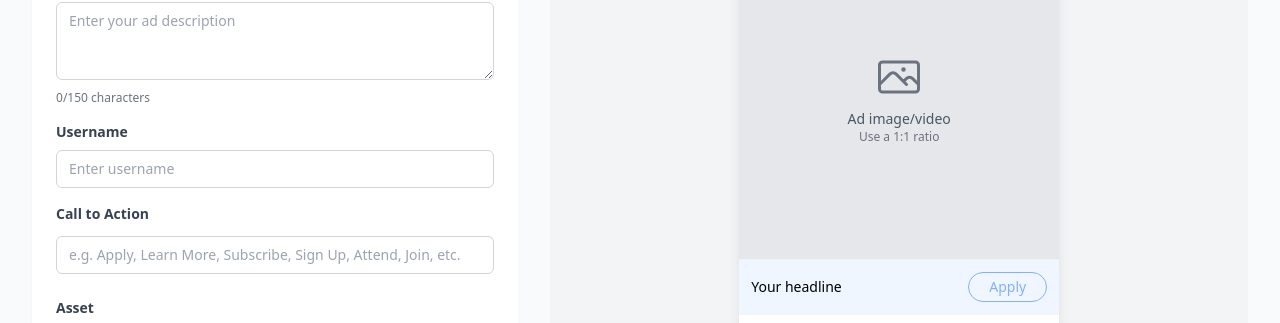
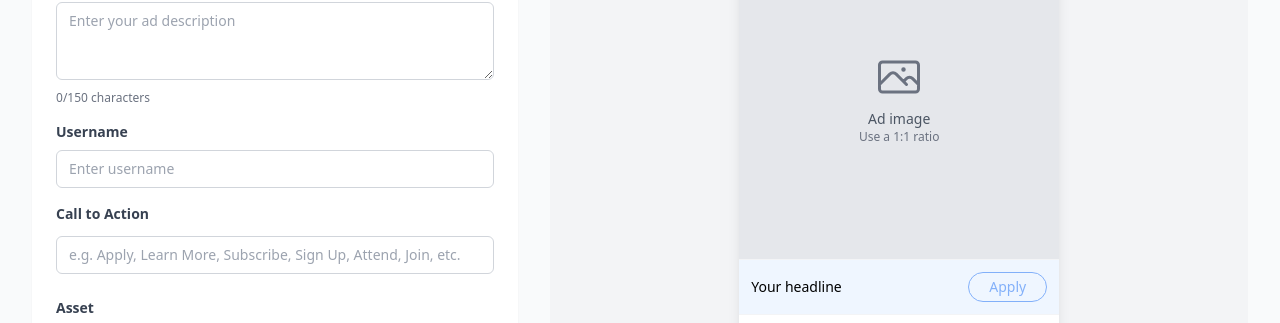
Before and after one commit to kxwu222/ads.mockup, a React (Vite) app: page / in a window 1280 px wide. Both pictures are taken after a click on the button "LinkedIn". Shown: the part 477-800 px from the top of the page. Built offline with nearby package versions, Linux system fonts and the light colour scheme.

Commit message:
Update LinkedIn editor and preview components

```diff
--- a/src/components/LinkedInAdEditor.tsx
+++ b/src/components/LinkedInAdEditor.tsx
@@ -168,8 +168,8 @@ export const LinkedInAdEditor: React.FC<LinkedInAdEditorProps> = ({
           </label>
           <div className="flex gap-6 mb-3 text-xs">
             <div className="flex items-center gap-2">
-              <div className="w-2 h-2 bg-blue-500 rounded-full"></div>
-              <span className="text-gray-600">File: jpg, png, or gif (Max 5MB)</span>
+              <div className="w-2 h-2 bg-blue-400 rounded-full"></div>
+              <span className="text-gray-500">File: jpg, png, or gif (Max 5MB)</span>
             </div>
           </div>
           <ImageUploader
@@ -201,8 +201,8 @@ export const LinkedInAdEditor: React.FC<LinkedInAdEditorProps> = ({
           </div>
           <div className="flex gap-6 mb-3 text-xs">
             <div className="flex items-center gap-2">
-              <div className="w-2 h-2 bg-blue-500 rounded-full"></div>
-              <span className="text-gray-600">File: jpg or png (Max 10MB)</span>
+              <div className="w-2 h-2 bg-blue-400 rounded-full"></div>
+              <span className="text-gray-500">File: jpg or png (Max 10MB)</span>
             </div>
           </div>
           <div className="space-y-3">
--- a/src/components/LinkedInAdPreview.tsx
+++ b/src/components/LinkedInAdPreview.tsx
@@ -152,8 +152,10 @@ const LinkedInImageCarousel = ({ images, ad }: { images: string[]; ad: LinkedInA
                   <svg className="w-12 h-12 mx-auto mb-2 text-gray-500" fill="none" stroke="currentColor" viewBox="0 0 24 24">
                     <path strokeLinecap="round" strokeLinejoin="round" strokeWidth={1.5} d="M2.25 15.75l5.159-5.159a2.25 2.25 0 013.182 0l5.159 5.159m-1.5-1.5l1.409-1.409a2.25 2.25 0 013.182 0l2.909 2.909m-18 3.75h16.5a1.5 1.5 0 001.5-1.5V6a1.5 1.5 0 00-1.5-1.5H3.75A1.5 1.5 0 002.25 6v12a1.5 1.5 0 001.5 1.5zm10.5-11.25h.008v.008h-.008V8.25zm.375 0a.375.375 0 11-.75 0 .375.375 0 01.75 0z" />
                   </svg>
-                  <div className="text-sm font-medium text-gray-600">Ad image/video</div>
-                  <div className="text-xs text-gray-500">Use a 1:1 ratio</div>
+                  <div className="text-sm font-medium text-gray-600">Ad image</div>
+                  <div className="text-xs text-gray-500">
+                    Use a 1:1 ratio
+                  </div>
                 </div>
               )}
             </div>
@@ -290,7 +292,7 @@ export const LinkedInAdPreview: React.FC<LinkedInAdPreviewProps> = ({
               <svg className="w-12 h-12 mx-auto mb-2 text-gray-500" fill="none" stroke="currentColor" viewBox="0 0 24 24">
                 <path strokeLinecap="round" strokeLinejoin="round" strokeWidth={1.5} d="M2.25 15.75l5.159-5.159a2.25 2.25 0 013.182 0l5.159 5.159m-1.5-1.5l1.409-1.409a2.25 2.25 0 013.182 0l2.909 2.909m-18 3.75h16.5a1.5 1.5 0 001.5-1.5V6a1.5 1.5 0 00-1.5-1.5H3.75A1.5 1.5 0 002.25 6v12a1.5 1.5 0 001.5 1.5zm10.5-11.25h.008v.008h-.008V8.25zm.375 0a.375.375 0 11-.75 0 .375.375 0 01.75 0z" />
               </svg>
-              <div className="text-sm font-medium text-gray-600">Ad image/video</div>
+              <div className="text-sm font-medium text-gray-600">Ad image</div>
               <div className="text-xs text-gray-500">
                 Use a {placement} ratio
               </div>
```
